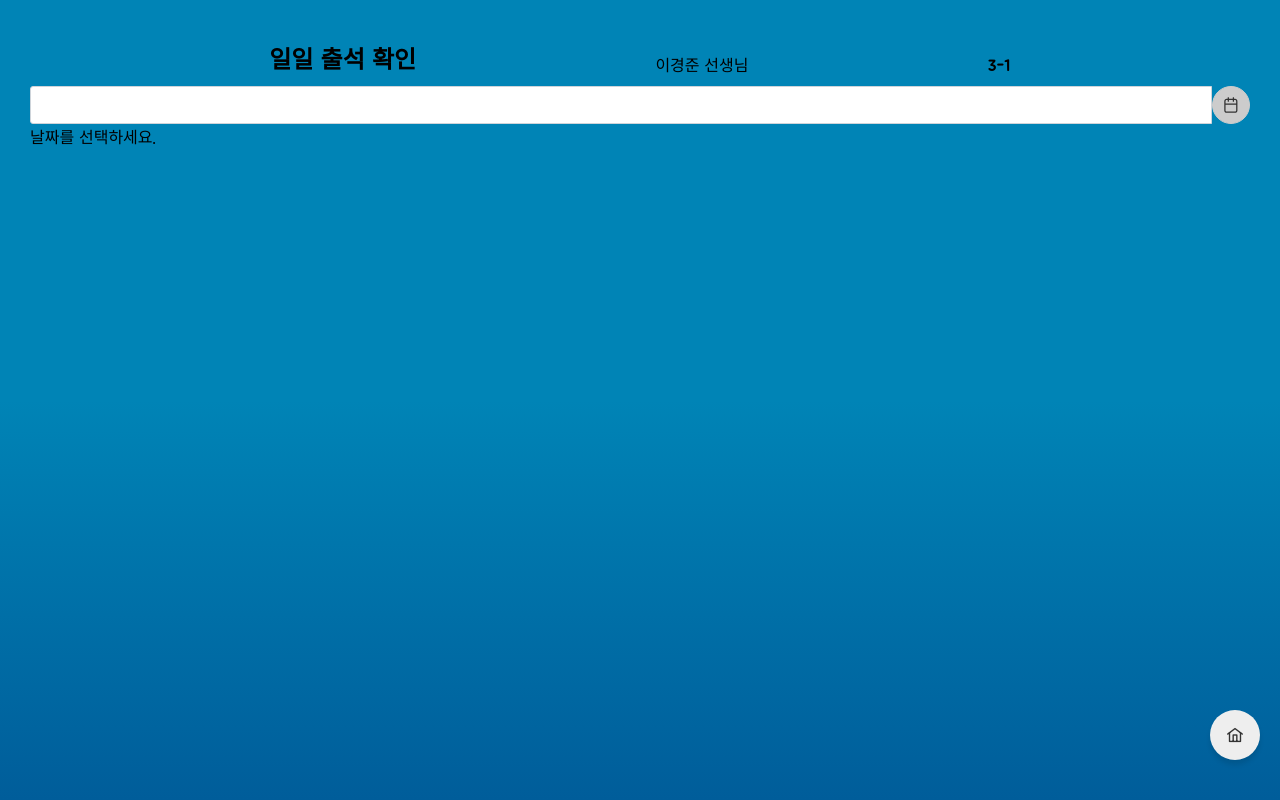
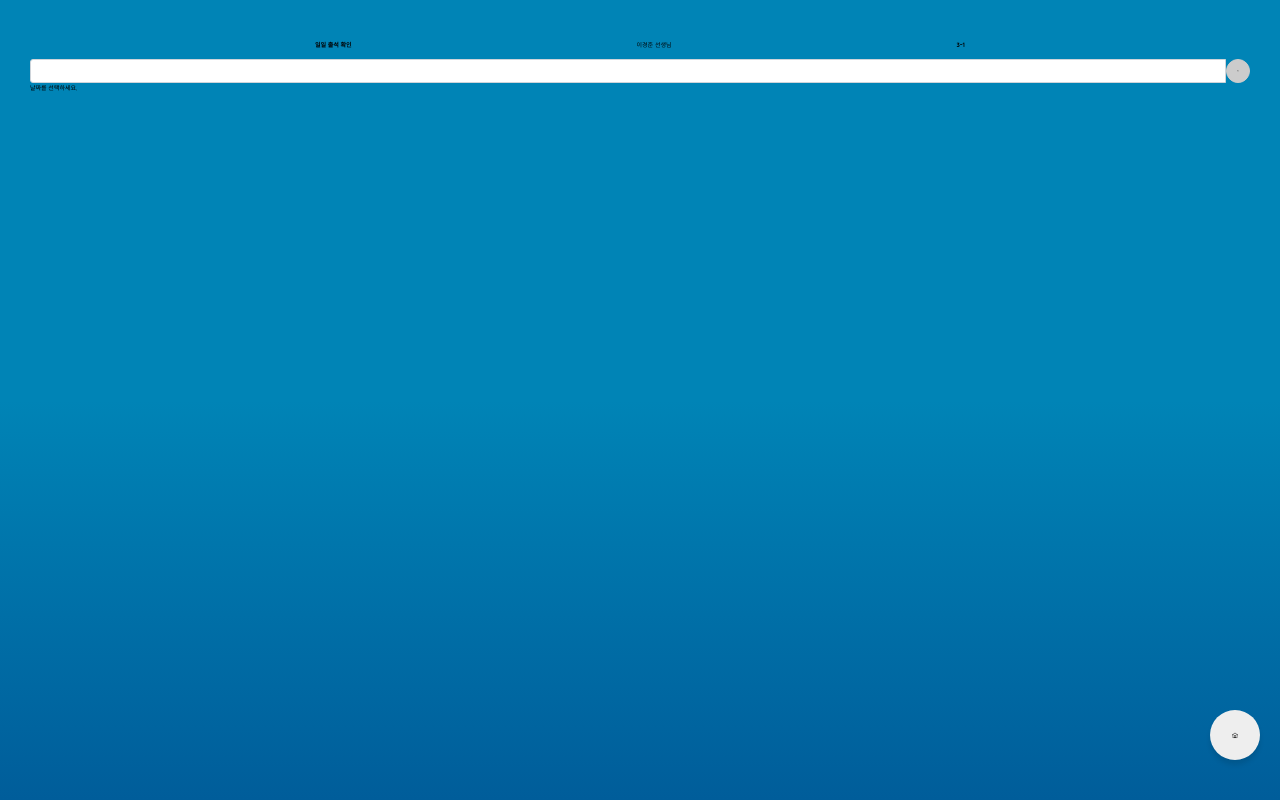
Before and after one commit to cosmickj/odumak-frontend, a Vue app: page /daily-attendance in a window 1280 px wide. Built offline with nearby package versions, Linux system fonts and the light colour scheme; no server answers; sample sign-in values are in the browser's storage.

Commit message:
Feat: 로그인 페이지, 회원가입 페이지 리팩토링

```diff
--- a/src/App.vue
+++ b/src/App.vue
@@ -6,7 +6,7 @@
 </template>
 
 <script lang="ts">
-import { computed, defineComponent, onMounted } from "vue";
+import { computed, defineComponent } from "vue";
 import NavButton from "@/components/NavButton.vue";
 import { useRouter } from "vue-router";
 
@@ -17,12 +17,10 @@ export default defineComponent({
 
   setup() {
     const router = useRouter();
-    onMounted(() => {
-      console.log(router.currentRoute.value.path);
-    });
     return {
       isContent: computed(() => {
         if (
+          router.currentRoute.value.path === "/" ||
           router.currentRoute.value.path === "/login" ||
           router.currentRoute.value.path === "/signup"
         ) {
--- /dev/null
+++ b/src/components/YoungeunBasic.vue
@@ -0,0 +1,22 @@
+<template>
+  <InlineSVG
+    class="svg"
+    :src="require('@/assets/youngeun_basic.svg')"
+  ></InlineSVG>
+</template>
+
+<script lang="ts">
+import { defineComponent } from "vue";
+import InlineSVG from "vue-inline-svg";
+import "animate.css";
+
+export default defineComponent({
+  components: { InlineSVG },
+});
+</script>
+
+<style scoped>
+.svg {
+  filter: drop-shadow(3px 5px 2px rgb(0 0 0 / 0.4));
+}
+</style>
--- a/src/css/global.css
+++ b/src/css/global.css
@@ -1,83 +1,44 @@
 :root {
   /* color */
-  --color-basic: #005d9a;
-  --color-text: #333;
-  --color-text-white: #fff;
-  --color-btn-login: #feef90;
+  --color-background: linear-gradient(180deg,rgba(0, 132, 182, 1) 50%,rgba(0, 93, 154, 1) 100%);
+  --color-blue: #005d9a;
+  --color-black: #333;
+  --color-white: #fff;
+  --color-yellow: #fbc02d;
   /* size */
   --container-padding: 40px 30px 40px 30px;
 }
-
 @keyframes jelly {
-  from {
-    transform: scale(1, 1);
-  }
-  30% {
-    transform: scale(1.25, 0.75);
-  }
-  40% {
-    transform: scale(0.75, 1.25);
-  }
-  50% {
-    transform: scale(1.15, 0.85);
-  }
-  65% {
-    transform: scale(0.95, 1.05);
-  }
-  75% {
-    transform: scale(1.05, 0.95);
-  }
-  to {
-    transform: scale(1, 1);
-  }
+  from { transform: scale(1, 1); }
+  30%  { transform: scale(1.25, 0.75); }
+  40%  { transform: scale(0.75, 1.25); }
+  50%  { transform: scale(1.15, 0.85); }
+  65%  { transform: scale(0.95, 1.05); }
+  75%  { transform: scale(1.05, 0.95); }
+  to   { transform: scale(1, 1); }
 }
-
-.router-link-exact-active,
-.router-link-active {
-  color: var(--color-basic) !important;
-}
-
+.router-link-exact-active, .router-link-active { color: var(--color-basic) !important; }
 .calendar__container > span > .p-button,
 .calendar__container > span > .p-button:hover,
-.calendar__container > span > .p-button:active {
-  background: #cccccc;
-  border: 1px solid #cccccc;
-  color: #333;
-}
-
-.btn-block {
-  display: block;
-  width: 100%;
-}
-
-.w-100 {
-  width: 100%;
-}
-/* padding */
-.pr-10 {
-  padding-right: 10px;
-}
-.pt-10 {
-  padding-top: 10px;
-}
-.pt-16 {
-  padding-top: 16px;
-}
-.pt-20 {
-  padding-top: 20px;
-}
-.pt-24 {
-  padding-top: 24px;
-}
-.pb-10 {
-  padding-bottom: 10px;
-}
-.pb-16 {
-  padding-bottom: 16px;
-}
-.pb-20 {
-  padding-bottom: 20px;
-}
-.pb-24 {
-  padding-bottom: 24px;
-}
+.calendar__container > span > .p-button:active { background: #cccccc; border: 1px solid #cccccc; color: #333; }
+/* BUTTON */
+.btn-block { display: block; width: 100%; }
+/* FONT */
+.fz-12 { font-size: 1.2rem; }
+.fz-14 { font-size: 1.4rem; }
+.fz-16 { font-size: 1.6rem; }
+/* WIDTH */
+.w-100 { width: 100%; }
+/* PADDING */
+/* top */
+.pt-10 { padding-top: 10px; }
+.pt-16 { padding-top: 16px; }
+.pt-20 { padding-top: 20px; }
+.pt-24 { padding-top: 24px; }
+/* right */
+.pr-10 { padding-right: 10px; }
+/* bottom */
+.pb-10 { padding-bottom: 10px; }
+.pb-16 { padding-bottom: 16px; }
+.pb-20 { padding-bottom: 20px; }
+.pb-24 { padding-bottom: 24px; }
--- a/src/css/reset.css
+++ b/src/css/reset.css
@@ -1,23 +1,11 @@
 @import url("https://fonts.googleapis.com/css2?family=Jua&display=swap");
 
-* {
-  /* font-size: 62.5%; */
-  font-family: "Jua", sans-serif;
-}
+* { font-size: 62.5%; font-family: "Jua", sans-serif; }
 
 html,
-body,
-#app {
-  margin: 0;
-  padding: 0;
-  height: 100%;
-  box-sizing: border-box;
-  background: linear-gradient(
-    180deg,
-    rgba(0, 132, 182, 1) 50%,
-    rgba(0, 93, 154, 1) 100%
-  );
-}
+body { margin: 0; padding: 0; height: 100%; box-sizing: border-box; }
+
+#app { min-height: 100vh; background: var(--color-background); }
 
 h1,
 h2,
@@ -25,17 +13,7 @@ h3,
 h4,
 h5,
 ul,
-li {
-  margin: 0;
-  padding: 0;
-}
+li { margin: 0; padding: 0; }
 
 a,
-a:hover {
-  text-decoration: none;
-}
-
-/* CUSTOME BOOTSTRAP-VUE */
-.bg-default {
-  background: #1abc9c !important;
-}
+a:hover { text-decoration: none; }
--- /dev/null
+++ b/src/css/views/LoginPage.css
@@ -0,0 +1,20 @@
+.login__wrapper {
+  display: flex;
+  justify-content: center;
+  --align-items: flex-start;
+}
+.login__container {
+  display: flex;
+  flex-direction: column;
+  max-width: 500px;
+  padding: var(--container-padding);
+}
+.title {
+  text-align: center;
+  color: var(--color-white);
+}
+.ask-container {
+  display: flex;
+  justify-content: space-evenly;
+  align-items: center;
+}
--- /dev/null
+++ b/src/css/views/SignupPage.css
@@ -0,0 +1,20 @@
+.signup__wrapper {
+  display: flex;
+  justify-content: center;
+  --align-items: flex-start;
+}
+.signup__container {
+  display: flex;
+  flex-direction: column;
+  max-width: 500px;
+  padding: var(--container-padding);
+}
+.title {
+  text-align: center;
+  color: var(--color-white);
+}
+.ask-container {
+  display: flex;
+  justify-content: space-evenly;
+  align-items: center;
+}
--- a/src/router/index.ts
+++ b/src/router/index.ts
@@ -1,5 +1,4 @@
 import { createRouter, createWebHistory, RouteRecordRaw } from "vue-router";
-import store from "@/store/index";
 import { getUserState } from "@/firebase/config";
 
 const routes: Array<RouteRecordRaw> = [
--- a/src/views/InputAttendance.vue
+++ b/src/views/InputAttendance.vue
@@ -75,7 +75,6 @@ export default {
   data() {
     return {
       selectedDate: "",
-      selected: "",
       students: [
         { name: "학생1", birth: "95.12.13", check: "offline" },
         { name: "학생2", birth: "95.12.13", check: "offline" },
--- a/src/views/LoginPage.vue
+++ b/src/views/LoginPage.vue
@@ -1,11 +1,10 @@
 <template>
-  <div id="login">
+  <main id="login">
     <div class="login__wrapper">
       <div class="login__container">
-        <div class="title">
-          당신의 섬김에 감사합니다.
-          <!-- <i class="pi pi-times"></i> -->
-        </div>
+        <YoungeunBasic></YoungeunBasic>
+
+        <div class="title fz-16">당신의 섬김에 감사합니다.</div>
         <template v-if="authIsReady">
           <form @submit.prevent="onSubmit">
             <div class="pt-20">
@@ -43,30 +42,27 @@
             </div>
 
             <div class="pt-16 ask-container">
-              <span>아직 계정이 없으신가요?</span>
-              <router-link to="/signup"><span>회원가입</span></router-link>
+              <span class="fz-12">계정이 없으신가요?</span>
+              <router-link to="/signup">
+                <span class="fz-12">회원가입</span>
+              </router-link>
             </div>
           </form>
         </template>
-
-        <div class="pt-24">
-          <InlineSVG :src="require('@/assets/youngeun_basic.svg')"></InlineSVG>
-        </div>
       </div>
     </div>
-  </div>
+  </main>
 </template>
 
 <script lang="ts">
 import { computed, defineComponent, ref } from "vue";
 import { useStore } from "vuex";
 import { useRouter } from "vue-router";
-import InlineSVG from "vue-inline-svg";
-import "animate.css";
+import YoungeunBasic from "@/components/YoungeunBasic.vue";
 
 export default defineComponent({
   components: {
-    InlineSVG,
+    YoungeunBasic,
   },
   setup() {
     const store = useStore();
@@ -101,37 +97,5 @@ export default defineComponent({
 </script>
 
 <style scoped>
-svg {
-  filter: drop-shadow(3px 5px 2px rgb(0 0 0 / 0.4));
-}
-#login {
-  height: 100%;
-}
-.login__wrapper {
-  height: inherit;
-  display: flex;
-  justify-content: center;
-  align-items: flex-start;
-}
-.login__container {
-  max-width: 500px;
-  width: 100%;
-  height: 100%;
-  display: flex;
-  flex-direction: column;
-  padding: var(--container-padding);
-}
-.title {
-  font-size: 1.2rem;
-  color: var(--color-text-white);
-}
-.p-float-label input:focus ~ label {
-  color: yellow;
-  top: -1rem;
-}
-.ask-container {
-  display: flex;
-  justify-content: space-evenly;
-  align-items: center;
-}
+@import url("@/css/views/LoginPage.css");
 </style>
--- a/src/views/SignupPage.vue
+++ b/src/views/SignupPage.vue
@@ -2,7 +2,9 @@
   <div id="signup">
     <div class="signup__wrapper">
       <div class="signup__container">
-        <div class="title">당신의 섬김에 감사합니다.</div>
+        <YoungeunBasic></YoungeunBasic>
+
+        <div class="title fz-16">당신의 섬김에 감사합니다.</div>
         <form @submit.prevent="signupUser">
           <div class="pt-20">
             <InputText
@@ -49,8 +51,10 @@
           </div>
 
           <div class="pt-16 ask-container">
-            <span>이미 계정이 있으신가요?</span>
-            <router-link to="/login"><span>로그인하기</span></router-link>
+            <span class="fz-12">계정이 있으신가요?</span>
+            <router-link to="/login">
+              <span class="fz-12">로그인</span>
+            </router-link>
           </div>
         </form>
       </div>
@@ -64,21 +68,20 @@ import { addDoc, serverTimestamp } from "@firebase/firestore";
 import { defineComponent, ref } from "vue";
 import { useRouter } from "vue-router";
 import { useStore } from "vuex";
+import YoungeunBasic from "@/components/YoungeunBasic.vue";
 
 export default defineComponent({
+  components: { YoungeunBasic },
   setup() {
     const store = useStore();
     const router = useRouter();
-
     const form = ref({
       email: null,
       password: null,
       confirmPassword: null,
       name: null,
     });
-
     const signupUser = async () => {
-      // console.log(form.value);
       try {
         await store.dispatch("signup", {
           email: form.value.email,
@@ -89,7 +92,6 @@ export default defineComponent({
         console.log(error);
       }
     };
-
     const addUser = () => {
       addDoc(usersCol, {
         email: form.value.email,
@@ -99,7 +101,6 @@ export default defineComponent({
         router.push("/main");
       });
     };
-
     return {
       form,
       signupUser,
@@ -109,38 +110,5 @@ export default defineComponent({
 </script>
 
 <style scoped>
-#signup {
-  height: 100%;
-}
-.signup__wrapper {
-  height: inherit;
-  display: flex;
-  justify-content: center;
-  align-items: flex-start;
-}
-.signup__container {
-  max-width: 500px;
-  width: 100%;
-  height: 100%;
-  display: flex;
-  flex-direction: column;
-  padding: var(--container-padding);
-}
-.title {
-  font-size: 1.2rem;
-  color: var(--color-text-white);
-}
-.p-float-label input:focus ~ label {
-  color: yellow;
-  top: -1rem;
-}
-.tree__wrapper {
-  border: 1px solid orange;
-  flex-grow: 1;
-}
-.ask-container {
-  display: flex;
-  justify-content: space-evenly;
-  align-items: center;
-}
+@import url("@/css/views/SignupPage.css");
 </style>
```
Also changed, not shown: public/index.html (+9 -6 lines), src/firebase/config.ts (+21 -24 lines), 1 other file (tests, documents, lock files or other folders).
